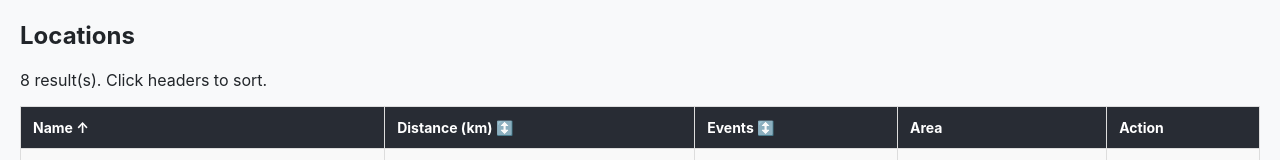
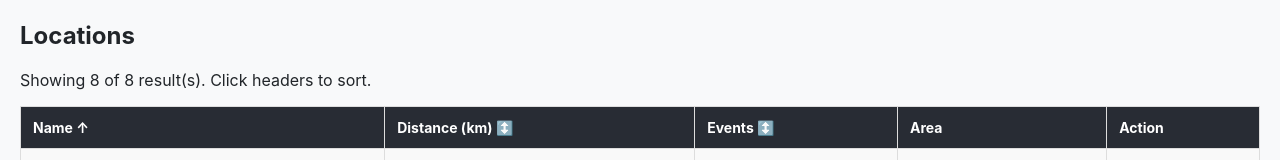
Before and after one commit to TyPurp/CSCI2720-Project, a React (Create React App) app in the folder frontend/: page /locations in a window 1280 px wide. Shown: the part 173-333 px from the top of the page. Built offline with nearby package versions, Linux system fonts and the light colour scheme; no server answers.

Commit message:
toggle button for showing locations in the table

```diff
--- a/frontend/src/routes/locations.jsx
+++ b/frontend/src/routes/locations.jsx
@@ -1,5 +1,5 @@
 import React, { useMemo, useState } from 'react'
-import useLocations, { MOCK_LOCATIONS } from '../hooks/useLocations';
+import useLocations from '../hooks/useLocations';
 import useEvents from '../hooks/useEvents';
 import { Link } from 'react-router-dom';
 
@@ -13,14 +13,25 @@ export default function Locations() {
   const userLocation = useGeolocation();
 
   const [sortConfig, setSortConfig] = useState({ field: 'name', order: 'asc' });
-  const {locations} = useLocations();
-
+  const { locations } = useLocations();
 
   const [filters, setFilters] = useState({ keyword: '', area: 'All', maxDistance: '' });
 
+  // Compute the fully filtered & sorted list
+  const visible = useEvents(locations, filters, sortConfig, userLocation);
 
+  // Toggle between showing 10 or all
+  const [showAll, setShowAll] = useState(false);
 
-  const visible = useEvents(locations, filters, sortConfig, userLocation);
+  const displayedLocations = useMemo(() => {
+    return showAll ? visible : visible.slice(0, 10);
+  }, [visible, showAll]);
+
+  const hasMore = visible.length > 10;
+
+  const toggleShowAll = () => {
+    setShowAll(prev => !prev);
+  };
 
   const handleSort = (field) => {
     setSortConfig((prev) => {
@@ -42,7 +53,10 @@ export default function Locations() {
       <div style={{ padding: 20, textAlign: 'left' }}>
 
         <h2>Locations</h2>
-        <p>{visible.length} result(s). Click headers to sort.</p>
+        <p>
+          Showing {displayedLocations.length} of {visible.length} result(s). Click headers to sort.
+        </p>
+
         <table style={styles.table}>
           <thead>
             <tr>
@@ -54,21 +68,49 @@ export default function Locations() {
             </tr>
           </thead>
           <tbody>
-            {visible.length ? visible.map((loc) => (
+            {displayedLocations.length ? displayedLocations.map((loc) => (
               <tr key={loc.id} style={styles.tr}>
                 <td style={styles.td}>{loc.nameEn}</td>
-                <td style={styles.td}>{loc.distanceKm.toFixed(1) > 0 ? loc.distanceKm.toFixed(1) : "Loading..."  }</td>
+                <td style={styles.td}>
+                  {loc.distanceKm.toFixed(1) > 0 ? loc.distanceKm.toFixed(1) : "Loading..."}
+                </td>
                 <td style={styles.td}>{loc.eventCount}</td>
                 <td style={styles.td}>{loc.district}</td>
-                <td style={styles.td}><Link to={`/locations/${loc.id}`} style={styles.link}>View</Link></td>
+                <td style={styles.td}>
+                  <Link to={`/locations/${loc.id}`} style={styles.link}>View</Link>
+                </td>
               </tr>
             )) : (
               <tr>
-                <td colSpan="5" style={{ ...styles.td, textAlign: 'center' }}>No locations match your filters</td>
+                <td colSpan="5" style={{ ...styles.td, textAlign: 'center' }}>
+                  No locations match your filters
+                </td>
               </tr>
             )}
           </tbody>
         </table>
+
+        {/* Toggle Button - only show if there are more than 10 results */}
+        {hasMore && (
+          <div style={{ textAlign: 'center', marginTop: '20px' }}>
+            <button
+              onClick={toggleShowAll}
+              style={{
+                padding: '10px 20px',
+                fontSize: '16px',
+                backgroundColor: '#007bff',
+                color: 'white',
+                border: 'none',
+                borderRadius: '4px',
+                cursor: 'pointer',
+              }}
+              onMouseOver={(e) => e.target.style.backgroundColor = '#0056b3'}
+              onMouseOut={(e) => e.target.style.backgroundColor = '#007bff'}
+            >
+              {showAll ? 'Show less locations' : 'Show more locations'}
+            </button>
+          </div>
+        )}
       </div>
     </div>
   );
```
